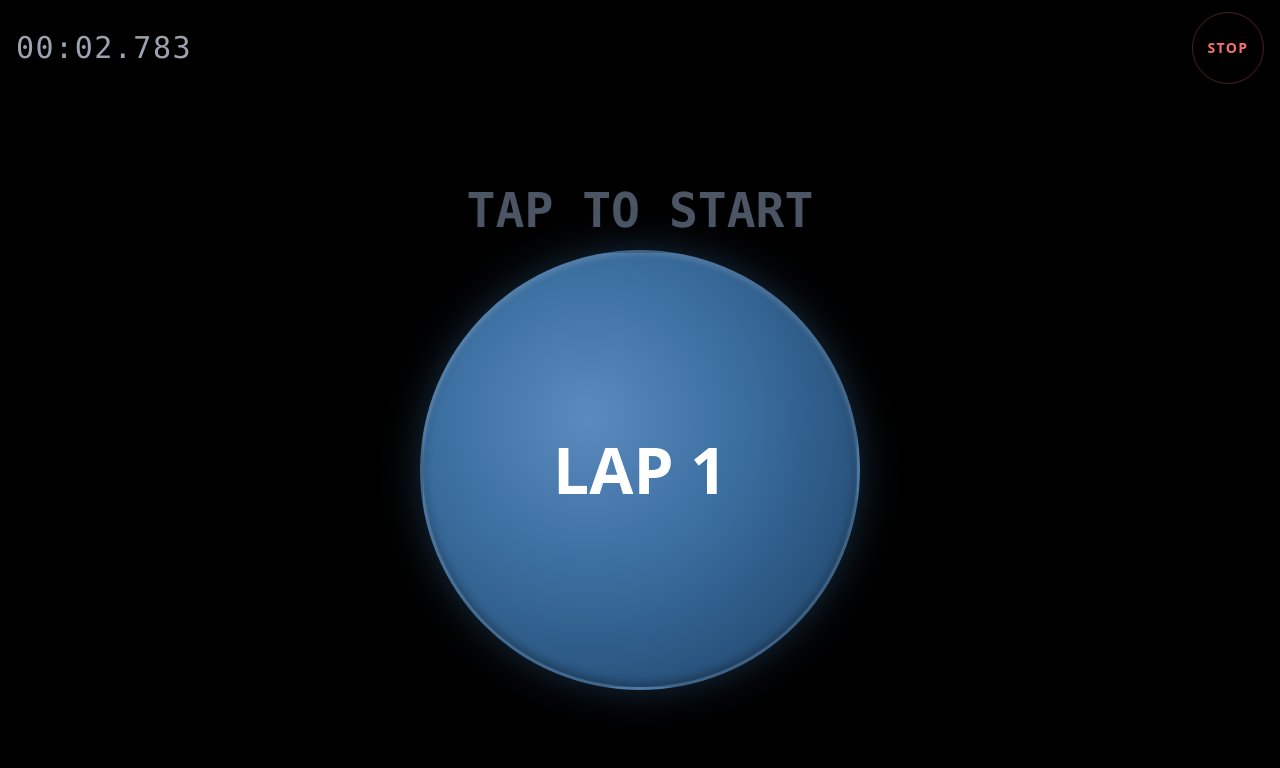
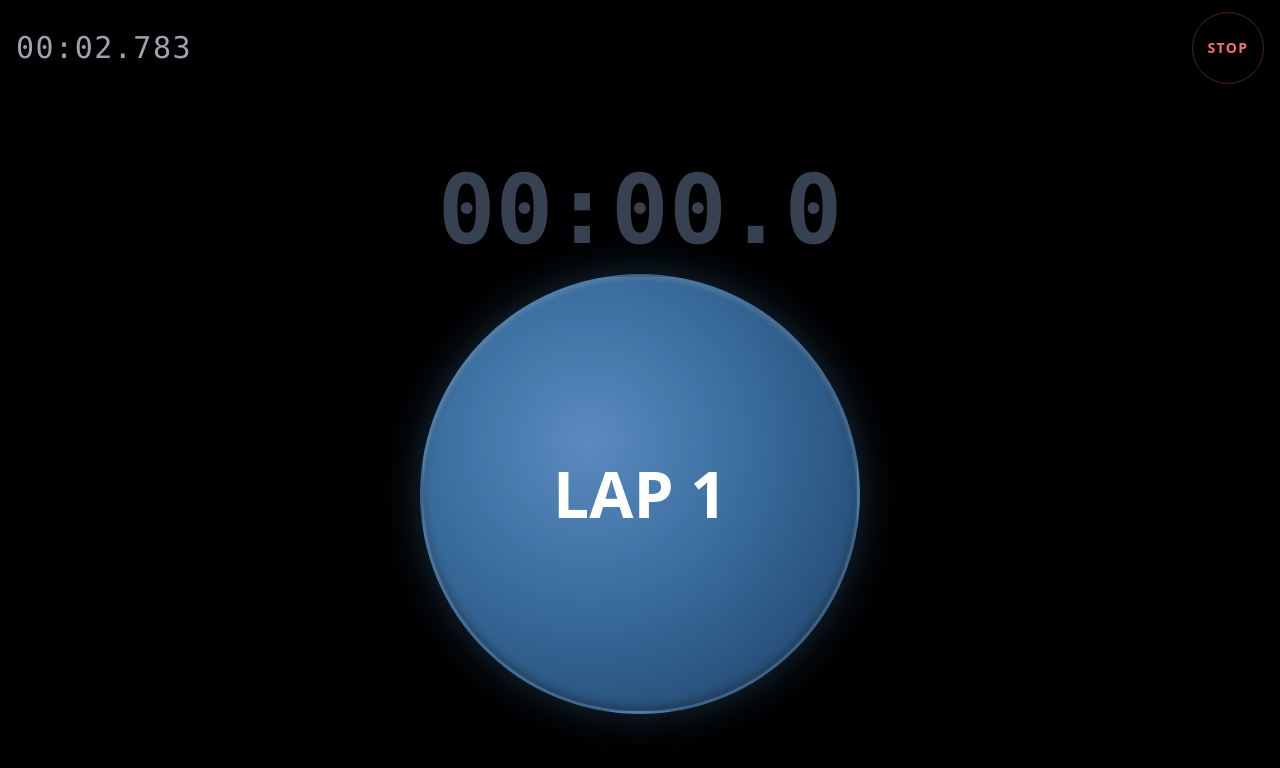
Before and after one commit to maccavamzoo/bikotic-genesis, a Next.js app: page /tools/lap-timer in a window 1280 px wide. Both pictures are taken after a click on the button "⏱ START". Shown: the top 768 px of the page. Built offline with nearby package versions, Linux system fonts and the light colour scheme.

Commit message:
Update page.tsx

```diff
--- a/app/tools/lap-timer/page.tsx
+++ b/app/tools/lap-timer/page.tsx
@@ -209,11 +209,11 @@ export default function LapTimerPage() {
             <div
               className="font-mono font-bold leading-none"
               style={{
-                fontSize: lastLapTime !== null ? `min(${lapFontVw}vw, 12vh)` : 'min(8vw, 6vh)',
-                color: lastLapTime !== null ? 'white' : 'rgb(75, 85, 99)',
+                fontSize: `min(${lapFontVw}vw, 12vh)`,
+                color: lastLapTime !== null ? 'white' : 'rgb(55, 65, 81)',
               }}
             >
-              {lastLapTime !== null ? lapDisplay : 'TAP TO START'}
+              {lastLapTime !== null ? lapDisplay : formatTime(0, decimals)}
             </div>
           </div>
 
```
